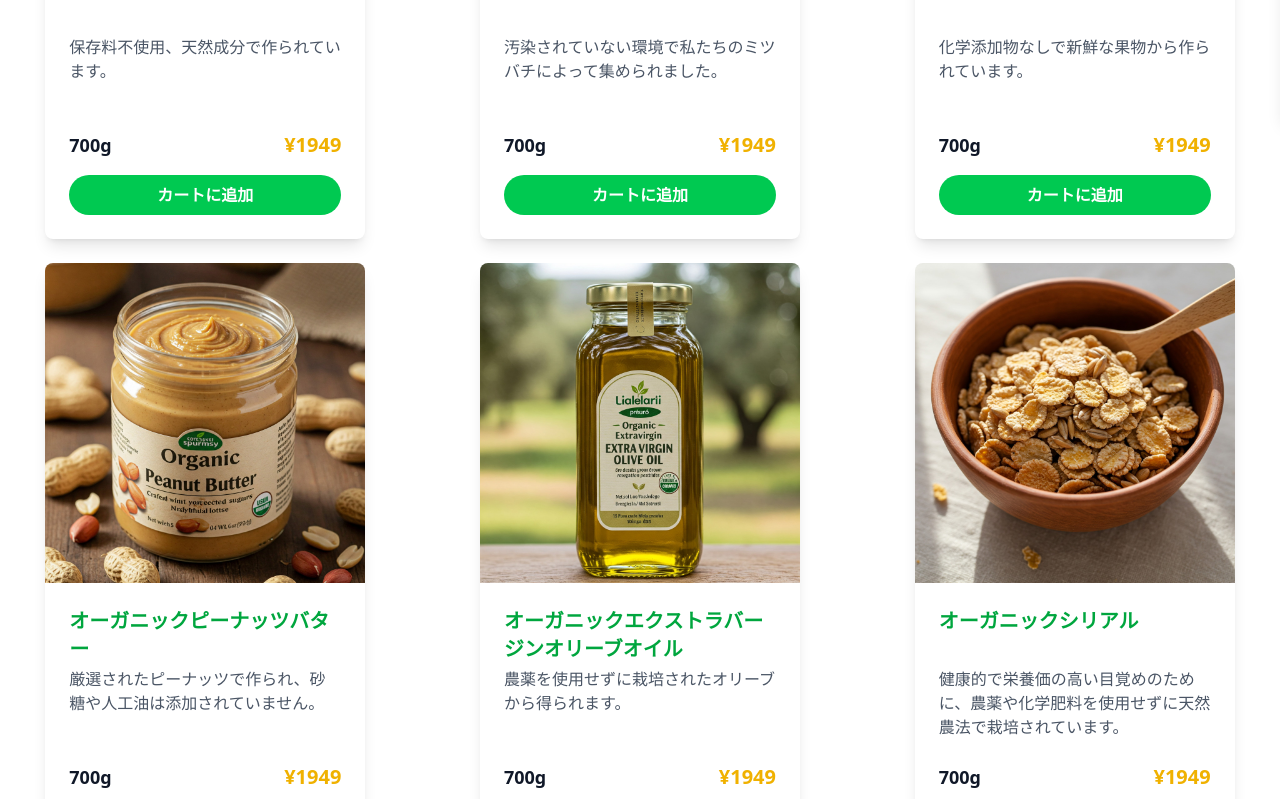
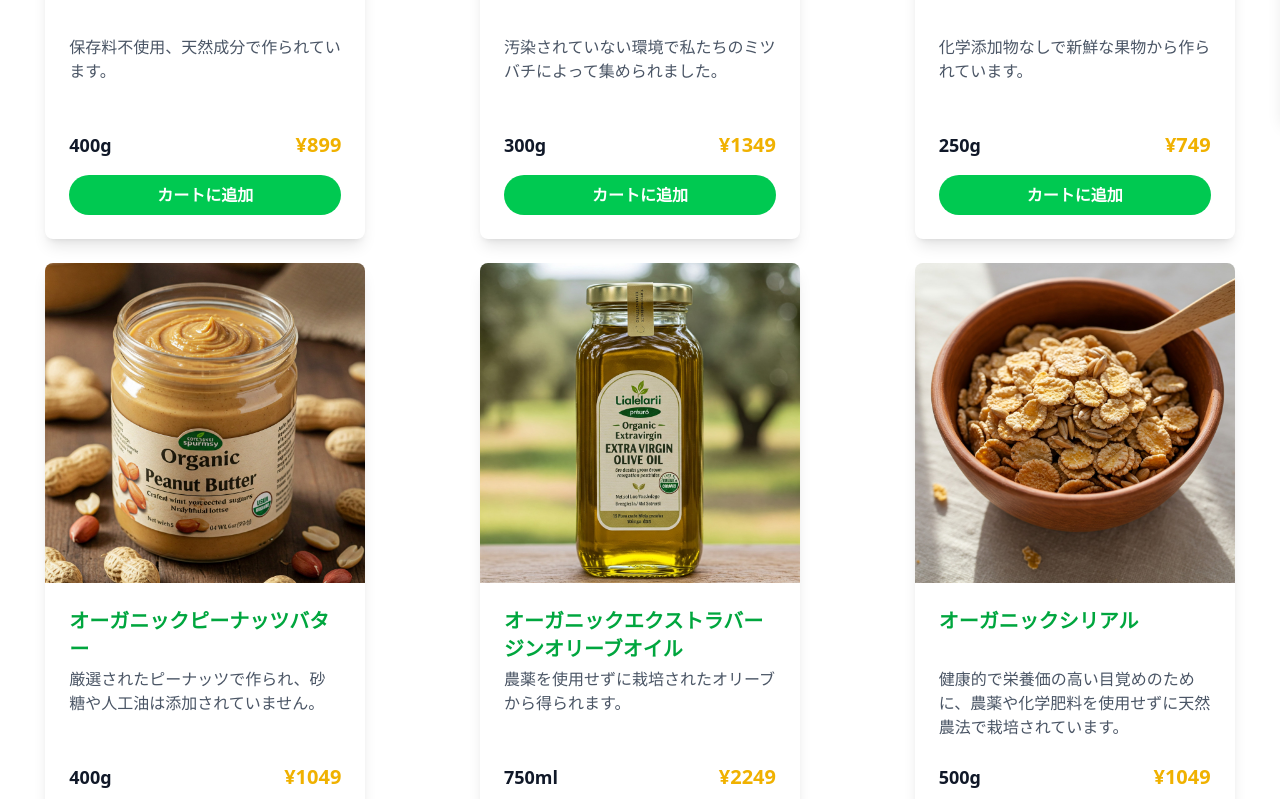
Before and after one commit to ebrancati/Biologika-eCommerce, a React (Vite) app: page /ja/products in a window 1280 px wide. Shown: the part 681-1480 px from the top of the page. Built offline with nearby package versions, Linux system fonts and the light colour scheme.

Commit message:
Adjust product prices and grams

```diff
--- a/src/pages/ProductsPage.tsx
+++ b/src/pages/ProductsPage.tsx
@@ -61,12 +61,12 @@ const ProductsPage: React.FC<ProductsPageProps> = ({ addToCart, language }) => {
             />
             <section className="container mx-auto my-12">
                 <div className="grid grid-cols-1 sm:grid-cols-2 lg:grid-cols-3 gap-6">
-                    <ProductCard language={language} imageUrl={cookiesImg} title={getTranslatedText('biscuits')} description={getTranslatedText('biscuitsDesc')} weight="700g" price={12.99} addToCart={addToCart} />
-                    <ProductCard language={language} imageUrl={honeyImg} title={getTranslatedText('honey')} description={getTranslatedText('honeyDesc')} weight="700g" price={12.99} addToCart={addToCart} />
-                    <ProductCard language={language} imageUrl={jamImg} title={getTranslatedText('jams')} description={getTranslatedText('jamsDesc')} weight="700g" price={12.99} addToCart={addToCart} />
-                    <ProductCard language={language} imageUrl={peanutButterImg} title={getTranslatedText('peanutButter')} description={getTranslatedText('peanutButterDesc')} weight="700g" price={12.99} addToCart={addToCart} />
-                    <ProductCard language={language} imageUrl={oliveOilImg} title={getTranslatedText('oliveOil')} description={getTranslatedText('oliveOilDesc')} weight="700g" price={12.99} addToCart={addToCart} />
-                    <ProductCard language={language} imageUrl={cerealsImg} title={getTranslatedText('cereals')} description={getTranslatedText('cerealsDesc')} weight="700g" price={12.99} addToCart={addToCart} />
+                    <ProductCard language={language} imageUrl={cookiesImg} title={getTranslatedText('biscuits')} description={getTranslatedText('biscuitsDesc')} weight="400g" price={5.99} addToCart={addToCart} />
+                    <ProductCard language={language} imageUrl={honeyImg} title={getTranslatedText('honey')} description={getTranslatedText('honeyDesc')} weight="300g" price={8.99} addToCart={addToCart} />
+                    <ProductCard language={language} imageUrl={jamImg} title={getTranslatedText('jams')} description={getTranslatedText('jamsDesc')} weight="250g" price={4.99} addToCart={addToCart} />
+                    <ProductCard language={language} imageUrl={peanutButterImg} title={getTranslatedText('peanutButter')} description={getTranslatedText('peanutButterDesc')} weight="400g" price={6.99} addToCart={addToCart} />
+                    <ProductCard language={language} imageUrl={oliveOilImg} title={getTranslatedText('oliveOil')} description={getTranslatedText('oliveOilDesc')} weight="750ml" price={14.99} addToCart={addToCart} />
+                    <ProductCard language={language} imageUrl={cerealsImg} title={getTranslatedText('cereals')} description={getTranslatedText('cerealsDesc')} weight="500g" price={6.99} addToCart={addToCart} />
                 </div>
             </section>
         </div>
```
